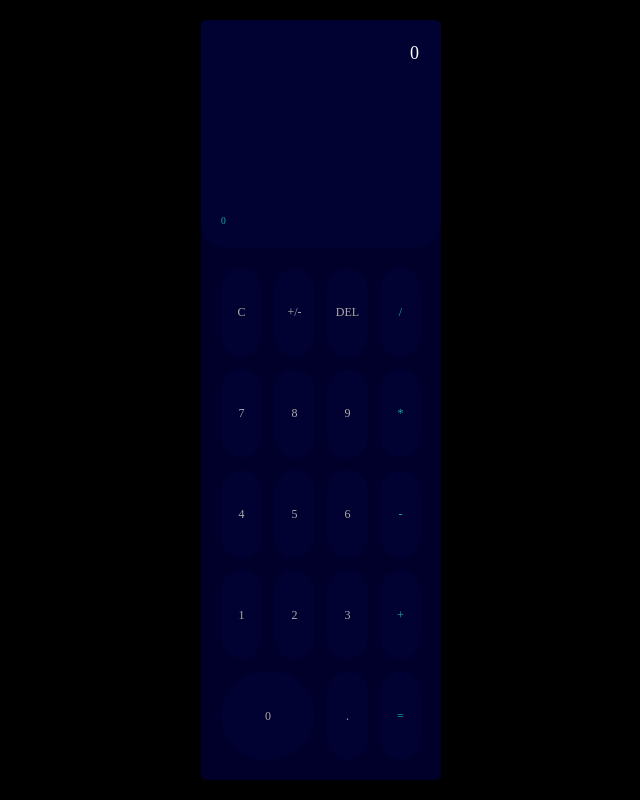
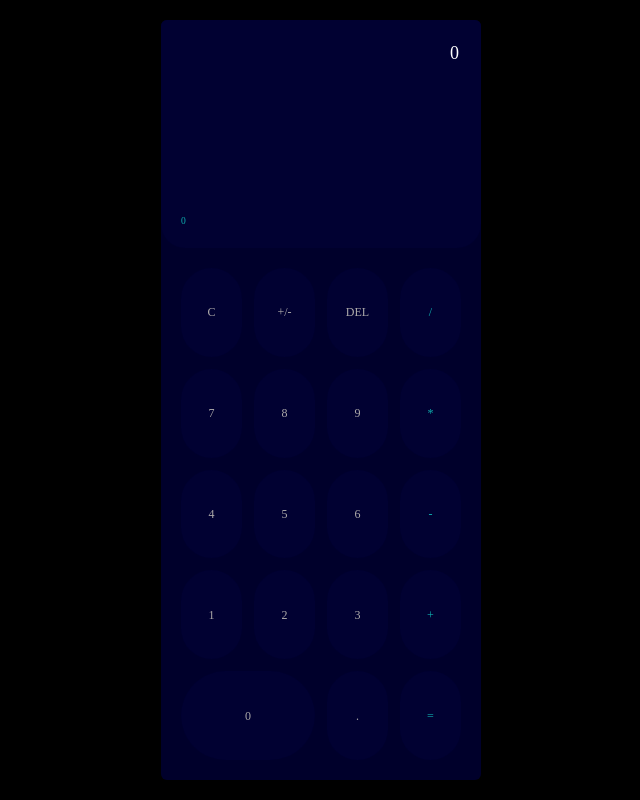
Before and after one commit to akimzzy/calculator, a Vue app: page / in a window 1280 px wide. Shown: the whole page, without its empty margins (319-959 px from the left). Built offline with nearby package versions, Linux system fonts and the light colour scheme.

Commit message:
increased width

```diff
--- a/tailwind.config.js
+++ b/tailwind.config.js
@@ -12,7 +12,7 @@ module.exports = {
         "10v": "100vh",
       },
       width: {
-        "35": "15rem",
+        "35": "20rem",
       },
       gridTemplateColumns: {
         "50": "repeat(4, 1fr)",
```
